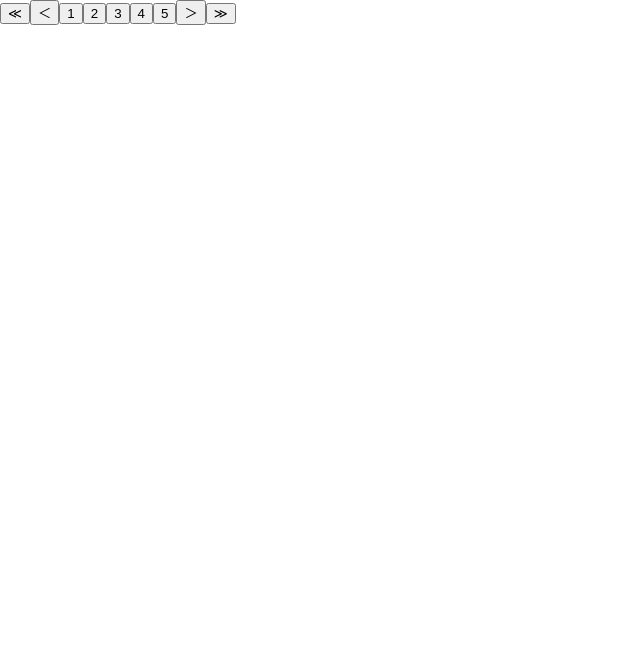
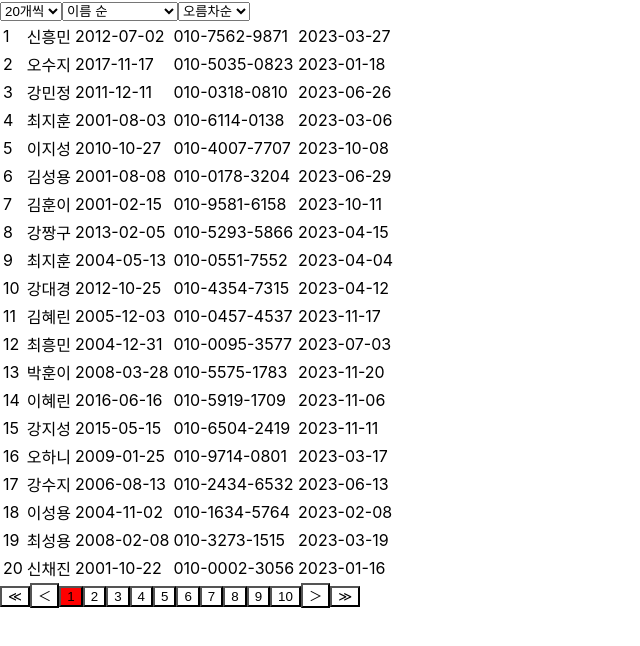
Before and after one commit to mobi-community/mobi-2nd-begginer-1, a React (Create React App) app: page /admin in a window 1280 px wide. Shown: the top 646 px of the page, without its empty margins (0-640 px from the left). Built offline with nearby package versions, Linux system fonts and the light colour scheme.

Commit message:
feat : 페이지네이션 구현/ 필터링 기능 구현 세팅

```diff
--- /dev/null
+++ b/src/AdminTogglePage/components/Filtering.js
@@ -0,0 +1,66 @@
+/*
+[4] **필터링 옵션 만들기**
+
+- 20개씩 보기, 50개씩 보기 => perPage
+- 이름 순, 마지막 로그인 순, 생년월일 순으로 정렬하기 => sortBy
+- 오름차순 내림차순 정렬하기 => order
+
+단, 모든 조건의 필터링은 반드시 모두 뒤로가기가 지원 되어야합니다.
+
+**ex)**
+
+**20개씩 → 50개씩 보기, 이름순, 오름차순 → 내림차순(뒤로가기) →  50개씩 보기, 이름순, 오름차순**
+*/
+
+import { useState } from "react";
+import { useSearchParams } from "react-router-dom";
+import styled from "styled-components";
+
+const Filtering = () => {
+  const [searchParams, setSearchParams] = useSearchParams();
+
+  // const [filtering, setFiltering] = useState({
+  //   perPage: "",
+  //   sortBy: "",
+  //   orderBy: "",
+  // });
+
+  const onChangeValue = (e) => {
+    // setFiltering((prev) => {
+    //   return {
+    //     ...prev,
+    //     [e.target.name]: e.target.value,
+    //   };
+    // });
+    searchParams.set(e.target.name, e.target.value);
+    setSearchParams(searchParams);
+  };
+
+  return (
+    <S.Wrapper>
+      <select name="perPage" onChange={onChangeValue}>
+        <option value="20">20개씩</option>
+        <option value="50">50개씩</option>
+      </select>
+      <select name="sortBy" onChange={onChangeValue}>
+        <option value="name">이름 순</option>
+        <option value="recentLogin">마지막 로그인 순</option>
+        <option value="birth">생년월일 순</option>
+      </select>
+      <select name="orderBy" onChange={onChangeValue}>
+        <option value="ascend">오름차순</option>
+        <option value="descend">내림차순</option>
+      </select>
+    </S.Wrapper>
+  );
+};
+
+export default Filtering;
+
+const Wrapper = styled.div`
+  width: 500px;
+`;
+
+export const S = {
+  Wrapper,
+};
--- a/src/AdminTogglePage/components/Pagination.js
+++ b/src/AdminTogglePage/components/Pagination.js
@@ -9,11 +9,12 @@
 import { useSearchParams } from "react-router-dom";
 
 import { useEffect, useState } from "react";
-import { useNavigate } from "react-router-dom";
 import styled from "styled-components";
 
-const Pagination = ({ userList }) => {
-  const navigate = useNavigate();
+const Pagination = ({ totalLength, pagesPerGroup }) => {
+  const [searchParams, setSearchParams] = useSearchParams();
+  const currentPageNum = searchParams.get("page");
+  const perPage = searchParams.get("perPage") || 20;
 
   //필요한 변수 지정
   //총 콘텐츠 개수 : totalContentsLength = 200
@@ -21,49 +22,54 @@ const Pagination = ({ userList }) => {
   //총 페이지 개수 = 마지막 페이지 개수 : lastPage = 10
   //현재 페이지 : currentPage = 1 ~ 10
 
-  const totalContentsLength = userList.length;
-  const contentPerPage = 20;
-  const totalPage = totalContentsLength / contentPerPage;
+  // const contentPerPage = 20;
+  const totalPage = totalLength / perPage;
+  console.log("totalLength", totalLength);
+  console.log("perPage", perPage);
+
+  console.log("totalPage", totalPage);
 
   //:id => 파라미터 => 라우터에 설정이 필요
   //?page=12 => 쿼리스트링 => url에 포함x => 라우터 관련 없음
   //useSearchParams => 쿼리스트링 추출 {page : 12 }
-  const [serchParams, setSearchParams] = useSearchParams();
+
+  //현재 페이지 => 1 ~ 5 => 1그룹
+  //            6 ~ 10 => 2그룹
 
   const [currentPage, setCurrentPage] = useState(1);
-
-  //?page=1
-  //?page=2
 
   //그룹
   //현재 페이지 그룹 : currentGroup
   //한 그룹당 보여줄 페이지 개수 : pagesPerGroup = 5
   //총 페이지 그룹 개수 : 총 페이지 개수 / 한 그룹당 보여줄 페이지 개수 = 2
-  const pagesPerGroup = 5;
+  // const pagesPerGroup = 5;
   const [currentGroup, setCurrentGroup] = useState(1);
-  const lastGroup = totalPage / pagesPerGroup;
+  const lastGroup = Math.ceil(totalPage / pagesPerGroup);
+
   //[1,2,3,4,5] => 1그룹
   //[6,7,8,9,10] => 2그룹
 
   //처음 페이지 이동 함수
   const onMoveStartPage = () => {
     setCurrentPage(1);
-    setCurrentGroup(1);
-    navigate(`/admin?page=1`);
+    searchParams.set("page", 1);
+    setSearchParams(searchParams);
   };
 
   //마지막 페이지 이동 함수
   const onMoveLastPage = () => {
     setCurrentPage(totalPage);
-    setCurrentGroup(lastGroup);
-    navigate(`/admin?page=${totalPage}`);
+    searchParams.set("page", totalPage);
+    setSearchParams(searchParams);
   };
 
   //뒤로 가기 함수
   const onMoveNextPage = () => {
     if (currentPage !== totalPage) {
       setCurrentPage((prev) => prev + 1);
-      navigate(`/admin?page=${currentPage + 1}`);
+      const nextPage = currentPage + 1;
+      searchParams.set("page", nextPage);
+      setSearchParams(searchParams);
     }
   };
 
@@ -71,34 +77,49 @@ const Pagination = ({ userList }) => {
   const onMovePrevPage = () => {
     if (currentPage !== 1) {
       setCurrentPage((prev) => prev - 1);
-      navigate(`/admin?page=${currentPage - 1}`);
+      const prevPage = currentPage - 1;
+      searchParams.set("page", prevPage);
+      setSearchParams(searchParams);
     }
   };
+
+  //페이지 그룹을 바꿔주는 함수 => 현재 페이지가 바뀔 때마다 실행
+  useEffect(() => {
+    const newCurrentGroup = Math.ceil(currentPage / pagesPerGroup);
+    setCurrentGroup(newCurrentGroup);
+  }, [currentPage]);
 
   //해당 페이지로 이동하는 함수
   const onMoveTargetPage = (pageNumber) => {
     setCurrentPage(pageNumber);
-    navigate(`/admin?page=${pageNumber}`);
+    searchParams.set("page", pageNumber);
+    setSearchParams(searchParams);
   };
 
   return (
     <S.Wrapper>
-      <button onClick={onMoveStartPage}>≪</button>
-      <button onClick={onMovePrevPage}>＜</button>
+      <S.Button onClick={onMoveStartPage}>≪</S.Button>
+      <S.Button onClick={onMovePrevPage}>＜</S.Button>
       {/*버튼들 현재 그룹 => 해당 버튼들만 보여주기*/}
-      {Array(pagesPerGroup)
+      {Array(totalPage)
         .fill()
-        .map((el, idx) => (
-          <button
-            onClick={() => {
-              onMoveTargetPage((currentGroup - 1) * pagesPerGroup + idx + 1);
-            }}
-          >
-            {(currentGroup - 1) * pagesPerGroup + idx + 1}
-          </button>
-        ))}
-      <button onClick={onMoveNextPage}>＞</button>
-      <button onClick={onMoveLastPage}>≫</button>
+        .map((el, idx) => {
+          const pageNumber = (currentGroup - 1) * pagesPerGroup + idx + 1;
+          const isFocus = pageNumber === currentPage;
+
+          return (
+            <S.Button
+              onClick={() => {
+                onMoveTargetPage(pageNumber);
+              }}
+              isFocus={isFocus}
+            >
+              {pageNumber}
+            </S.Button>
+          );
+        })}
+      <S.Button onClick={onMoveNextPage}>＞</S.Button>
+      <S.Button onClick={onMoveLastPage}>≫</S.Button>
     </S.Wrapper>
   );
 };
@@ -109,6 +130,11 @@ const Wrapper = styled.div`
   height: 100px;
 `;
 
+const Button = styled.button`
+  background-color: ${({ isFocus }) => (isFocus ? "red" : "white")};
+`;
+
 export const S = {
   Wrapper,
+  Button,
 };
--- a/src/AdminTogglePage/components/UserTable.js
+++ b/src/AdminTogglePage/components/UserTable.js
@@ -1,23 +1,38 @@
 import { useSearchParams } from "react-router-dom";
 import OneUser from "./OneUser";
+import Pagination from "./Pagination";
+import { useEffect, useState } from "react";
 
 const UserTable = ({ userList }) => {
   //useSearchParams
   const [searchParams, setSearchParams] = useSearchParams();
-  const currentPage = searchParams.get("page");
-  const currentFirstPage = (currentPage - 1) * 20;
-  const currentPageCount = currentPage * 20;
+  //현재 페이지
+  const currentPage = searchParams.get("page") || 1;
+  //perPage
+  const perPage = searchParams.get("perPage") || 20;
+  //sortBy
+  const sortBy = searchParams.get("sortBy") || "name";
+  console.log("sortBy ->", sortBy);
+  //orderBy
+  const orderBy = searchParams.get("orderBy") || "ascend";
 
-  const userListData = userList.slice(currentFirstPage, currentPageCount);
-  //1페이지 => slice(0,20)
-  //2페이지 => slice(20,40) => 인덱스 : 20 ~ 39(20개)
+  //데이터 정렬
+
+  //데이터 나누기
+  const currentFirstIndex = (currentPage - 1) * perPage;
+  const currentLastIndex = currentPage * perPage;
+
+  //현재 페이지에 보이는 콘텐츠 리스트
+  const userListData = userList.slice(currentFirstIndex, currentLastIndex);
 
   return (
-    <table>
-      {userListData.map((user) => {
-        return <OneUser key={user.id} user={user} />;
-      })}
-    </table>
+    <>
+      <table>
+        {userListData.map((user) => {
+          return <OneUser key={user.id} user={user} />;
+        })}
+      </table>
+    </>
   );
 };
 
--- a/src/AdminTogglePage/index.js
+++ b/src/AdminTogglePage/index.js
@@ -1,14 +1,23 @@
-import Pagination from "./components/Pagination";
 import UserTable from "./components/UserTable";
 import { userData } from "../data/user";
+import Pagination from "./components/Pagination";
+import Filtering from "./components/Filtering";
+import { useSearchParams } from "react-router-dom";
 
 const AdminTogglePage = () => {
   const userList = userData(200);
+  const totalLength = userList.length;
+  // 페이지네이션 버튼 그룹당 페이지 수
+  const pagesPerGroup = 5;
+
+  //데이터를 가공 => userTable props로 전달
+  //필터링된 기준으로 데이터 정렬, 자르기
 
   return (
     <>
+      <Filtering />
       <UserTable userList={userList} />
-      <Pagination userList={userList} />
+      <Pagination totalLength={totalLength} pagesPerGroup={pagesPerGroup} />
     </>
   );
 };
--- /dev/null
+++ b/src/MainPage/index.js
@@ -0,0 +1,33 @@
+import { useNavigate } from "react-router-dom";
+
+const MainPage = () => {
+  const navigate = useNavigate();
+
+  const onGoAdminTogglePage = () => {
+    navigate("/admin?page=1");
+  };
+  const onGoQ1 = () => {
+    navigate("/ex/1");
+  };
+  const onGoQ2 = () => {
+    navigate("/ex/2");
+  };
+  const onGoQ3 = () => {
+    navigate("/ex/3");
+  };
+  const onGoQ4 = () => {
+    navigate("/ex/4");
+  };
+
+  return (
+    <>
+      <button onClick={onGoAdminTogglePage}>AdminTogglePage</button>
+      <button onClick={onGoQ1}>Q1</button>
+      <button onClick={onGoQ2}>Q2</button>
+      <button onClick={onGoQ3}>Q3</button>
+      <button onClick={onGoQ4}>Q4</button>
+    </>
+  );
+};
+
+export default MainPage;
```
Also changed, not shown: src/router/router.js (+5 -4 lines).
